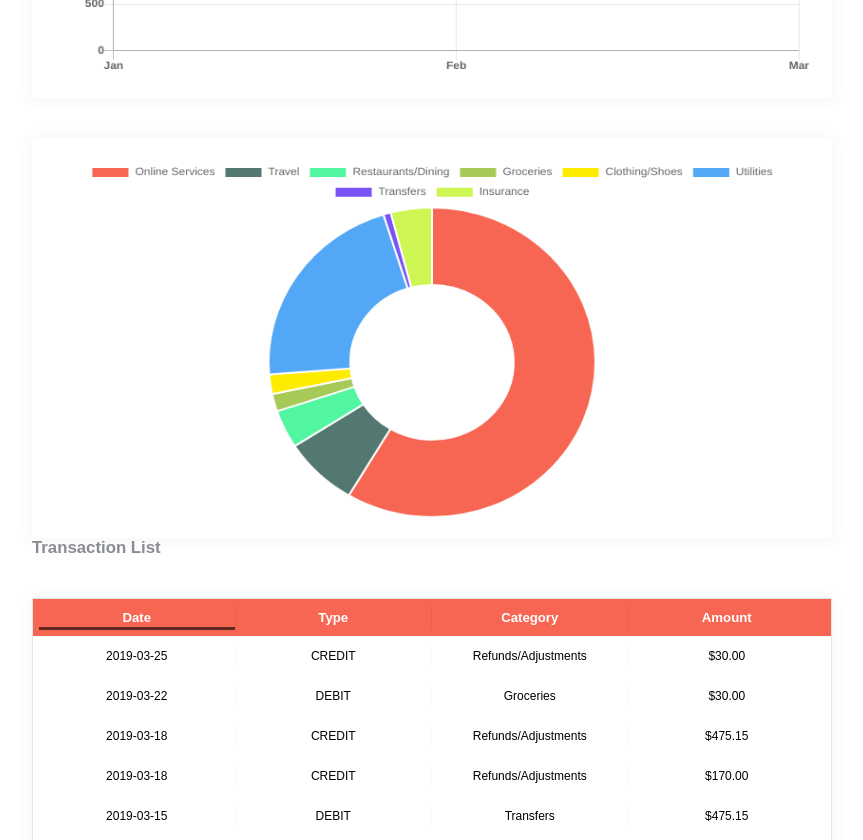
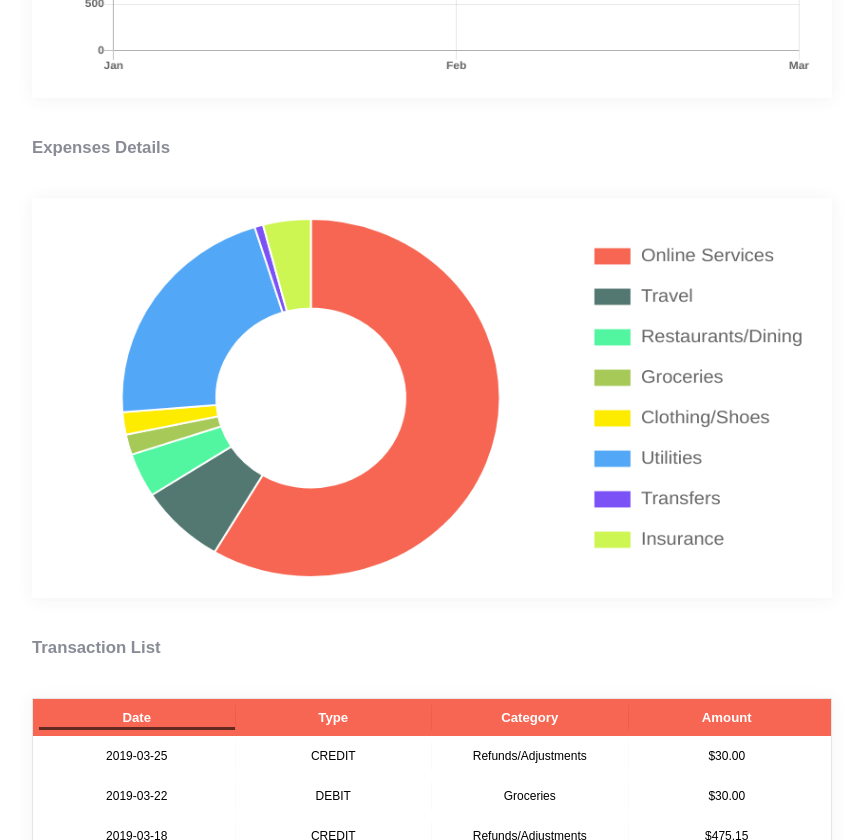
Before and after one commit to davidyoon85/betterfin, a React (Create React App) app: page / in a window 1280 px wide. Shown: the part 620-1460 px from the top of the page, without its empty margins (208-1071 px from the left). Built offline with nearby package versions, Linux system fonts and the light colour scheme.

Commit message:
pie legend

```diff
--- a/src/components/chart.js
+++ b/src/components/chart.js
@@ -16,11 +16,10 @@ class Chart extends Component {
     }
 
     render() {
-debugger
         return (
             <div className="chart_section">
                 <div className="balance_chart">
-                    <div className="chart_header">Average Cash Balance</div>
+                    <div className="chart_header">Monthly Expenses</div>
                     <Line
                         data={{
                             labels: this.props.monthExpenseTotals.monthLabels,
--- a/src/components/pie.js
+++ b/src/components/pie.js
@@ -9,6 +9,9 @@ class Pie extends React.Component {
 
   render() {
     return (
+      <div className="pie_section">
+        <div className="pie_chart">
+          <div className="pie_header">Expenses Details</div>
           <Doughnut
             data={{
               labels: this.props.monthExpenseTotals.janCategoriesTotals,
@@ -17,7 +20,19 @@ class Pie extends React.Component {
                 backgroundColor: [ '#f66652', '#537871', '#52f6a1', '#A7C958', '#FDEB00', '#52a7f6', '#7b52f6', '#cdf652' ]
               }]
             }}
+            options={{
+              legend:{
+                  display: true,
+                  position: 'right',
+                  labels: {
+                    fontSize: 20,
+                    padding: 25
+                  }
+              },
+            }}
           />
+        </div>
+      </div>
     );
   }
 }
--- a/src/css/main.css
+++ b/src/css/main.css
@@ -249,7 +249,17 @@ img {
     height: 30%;
 }
 
+.pie_section {
+    height: 30%;
+}
+
 .balance_chart {
+    height: 100%;
+    width: 100%;
+    margin-bottom: 5%;
+}
+
+.pie_chart {
     height: 100%;
     width: 100%;
     margin-bottom: 5%;
@@ -268,3 +278,10 @@ canvas {
     font-size: 1.4em;
     margin-bottom: 5%;
 }
+
+.pie_header {
+    color: #898B96;
+    font-weight: 700;
+    font-size: 1.4em;
+    margin-bottom: 5%;
+}
```
Lines whose indentation alone changed are shown as unchanged.
